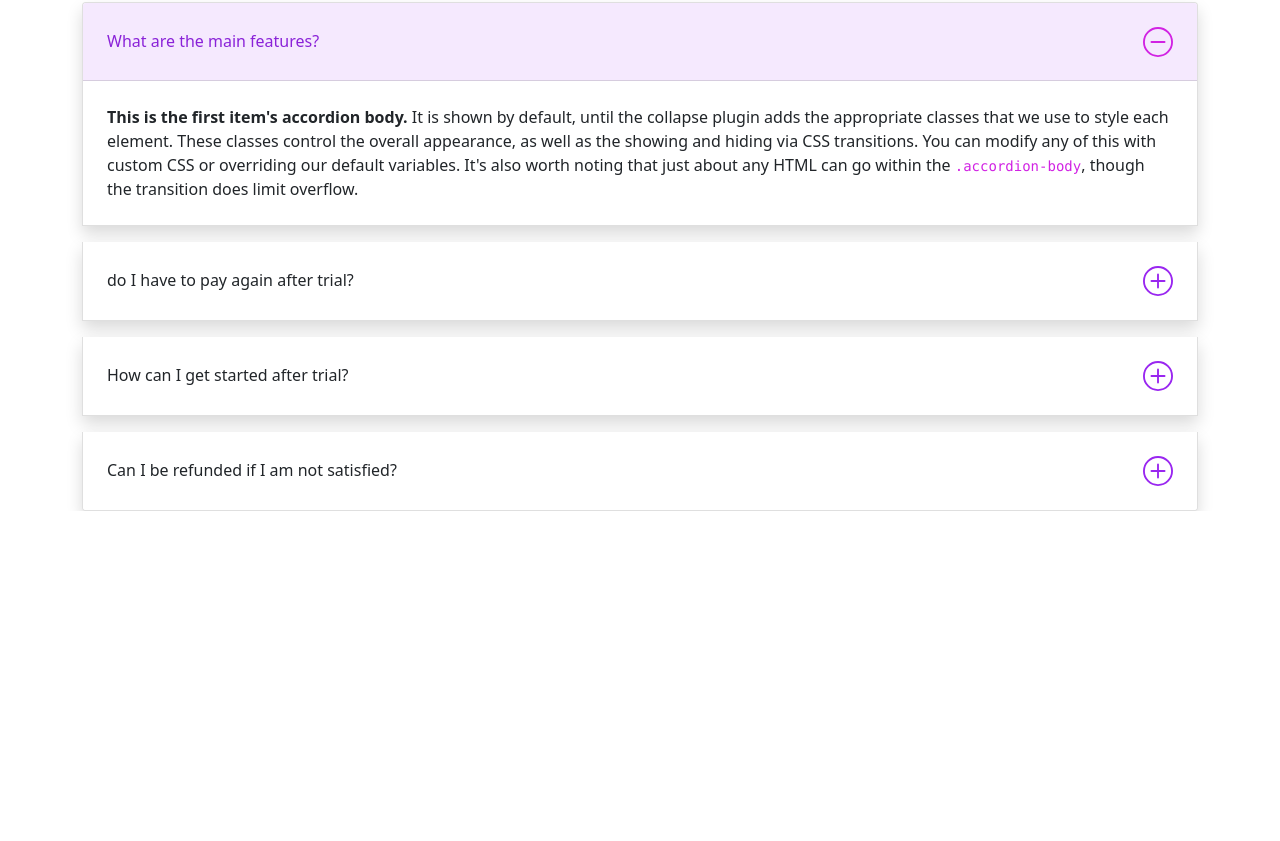
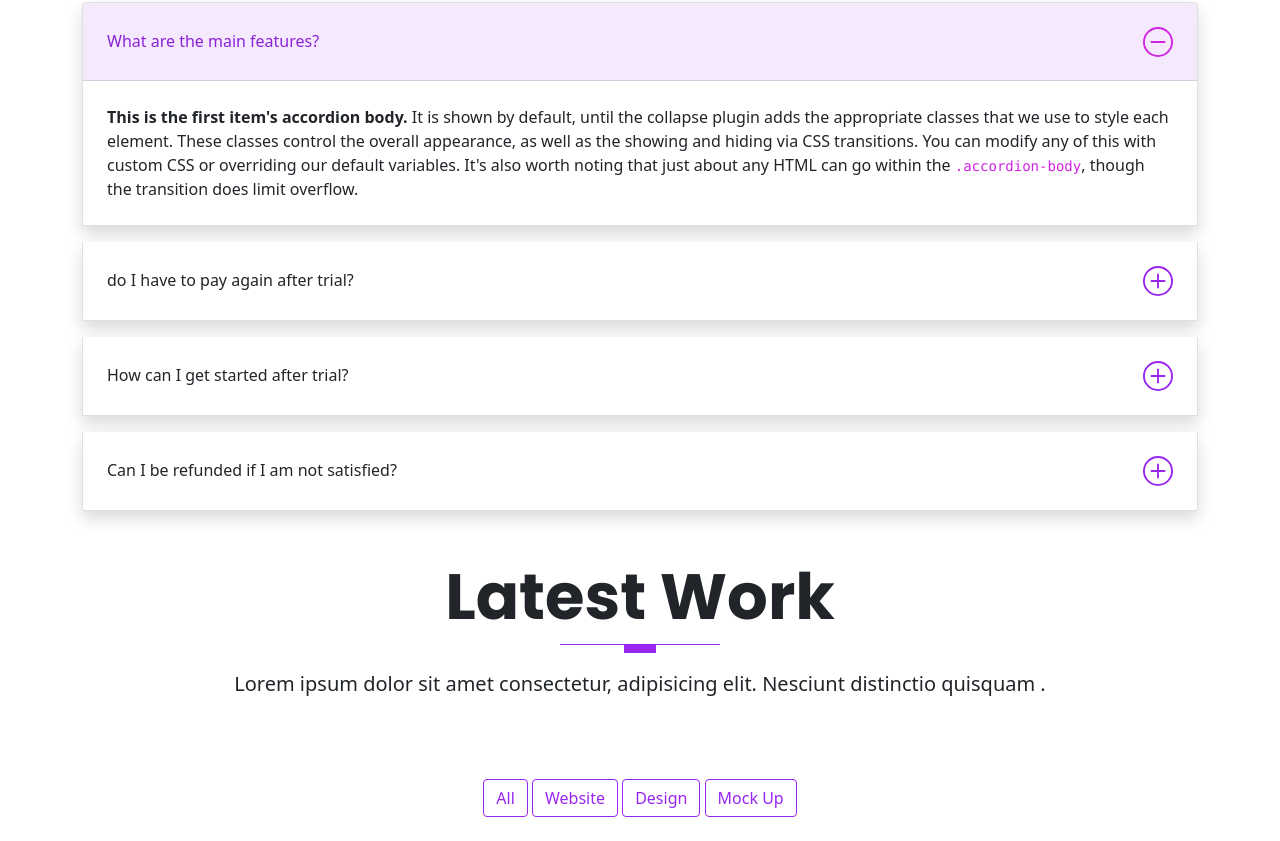
Before and after one commit to Abdulbosit-AiM/bootstrap5-sass, a website: page index.html in a window 1280 px wide. Shown: the part 4509-5350 px from the top of the page. Before the commit the page ends 5020 px from the top, so only its background shows below. Drawn offline with Linux system fonts and the light colour scheme.

Commit message:
startportfolio section + heading + filter buttons

```diff
--- a/index.html
+++ b/index.html
@@ -439,7 +439,7 @@
     <svg xmlns="http://www.w3.org/2000/svg" viewBox="0 0 1440 320"><path fill="#fff" fill-opacity="1" d="M0,288L48,266.7C96,245,192,203,288,202.7C384,203,480,245,576,266.7C672,288,768,288,864,250.7C960,213,1056,139,1152,138.7C1248,139,1344,213,1392,250.7L1440,288L1440,320L1392,320C1344,320,1248,320,1152,320C1056,320,960,320,864,320C768,320,672,320,576,320C480,320,384,320,288,320C192,320,96,320,48,320L0,320Z"></path></svg>
   </section>
 
-  <!-- ///////////////////////////////////////////////////////////////////////////////////////
+ <!-- ///////////////////////////////////////////////////////////////////////////////////////
               HERE COMES THE FAQ SECTION 6
   ////////////////////////////////////////////////////////////////////////////////////////-->
 
@@ -517,6 +517,45 @@
     </div>
   </section>
 
+ <!-- ///////////////////////////////////////////////////////////////////////////////////////
+              HERE COMES PORTFOLIO SECTION 7
+  ////////////////////////////////////////////////////////////////////////////////////////-->
+
+  <section id="portfolio" class="portfolio">
+    <div class="container">
+      <div class="row text-center mt-5">
+        <h1 class="display-3 fw-bold text-capitalize">Latest work</h1>
+        <div class="heading-line"></div>
+        <p class="lead">
+          Lorem ipsum dolor sit amet consectetur, adipisicing elit. Nesciunt distinctio quisquam .
+        </p>
+      </div>
+
+      <!-- filter buttons -->
+      <div class="row mt-5 mb-4 g-3 text-center">
+        <div class="col-md-12">
+          <button class="btn btn-outline-primary" type="button">All</button>
+          <button class="btn btn-outline-primary" type="button">Website</button>
+          <button class="btn btn-outline-primary" type="button">Design</button>
+          <button class="btn btn-outline-primary" type="button">Mock Up</button>
+        </div>
+      </div>
+
+    </div>
+  </section>
+
+
+
+
+
+
+
+
+
+
+
+
+
 
 
   <!--/////////////// SCRIPTS ARE HERE /////////////////// -->
```
